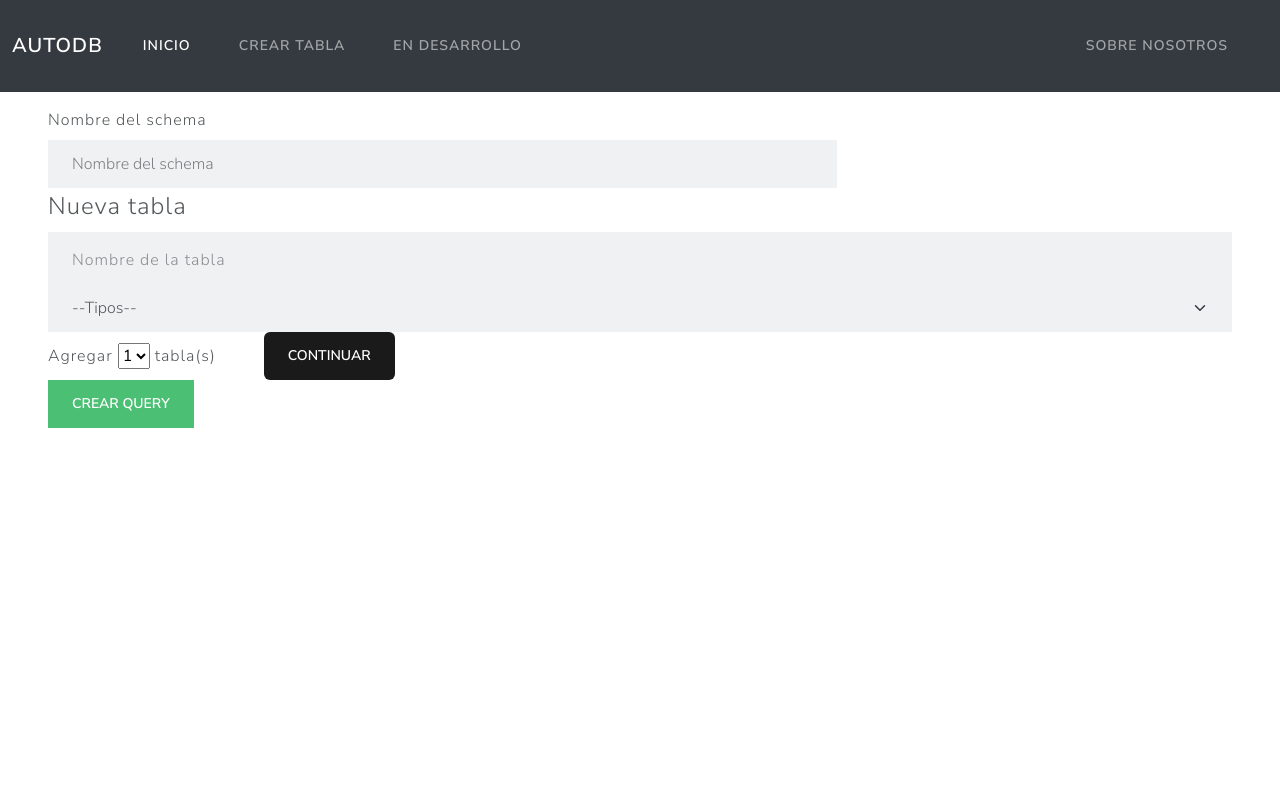
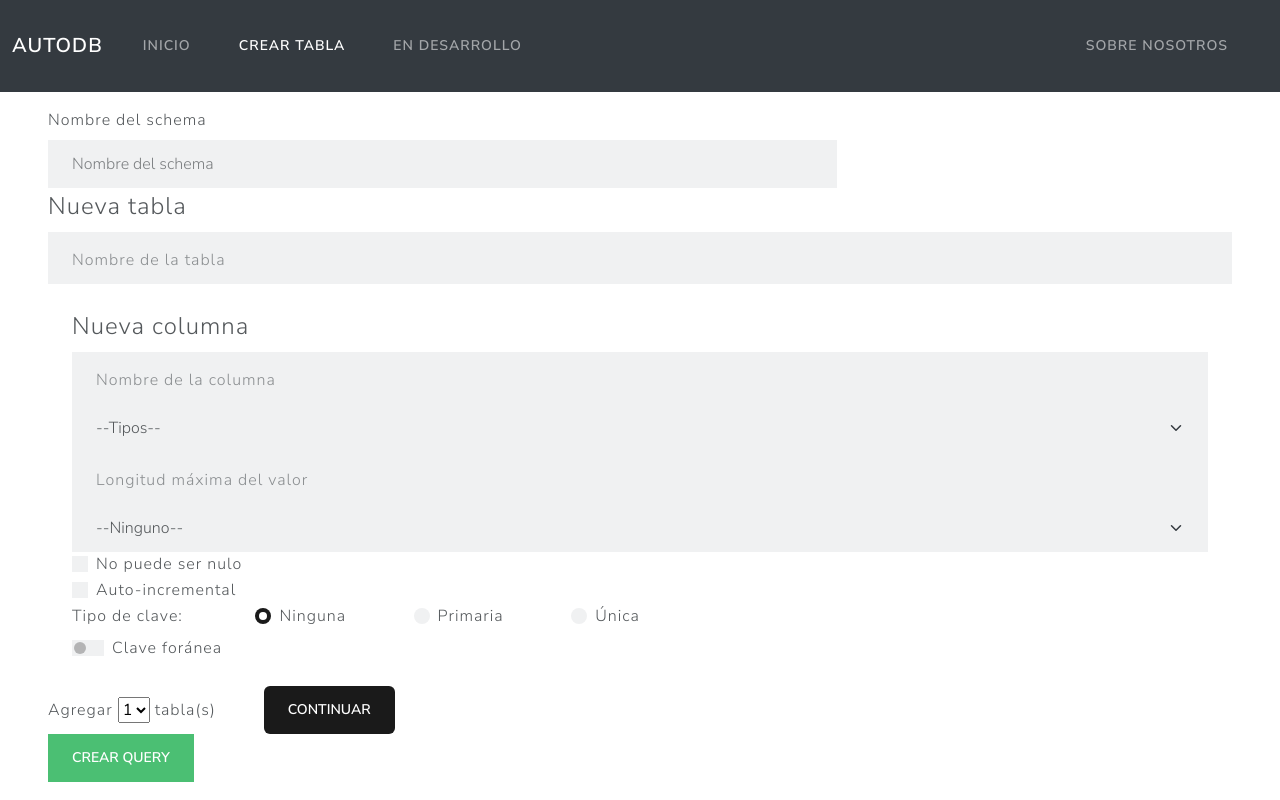
Before and after one commit to srequenafiliu/AutoDB-front, an Angular app: page /create-query in a window 1280 px wide. Built offline with nearby package versions, Linux system fonts and the light colour scheme.

Commit message:
Campos de las columnas de tablas

```diff
--- a/src/app/create-query/create-query.component.html
+++ b/src/app/create-query/create-query.component.html
@@ -3,21 +3,74 @@
     <div class="col-8">
       <label for="schema-name" class="form-label">Nombre del schema</label>
       <input type="text" class="form-control" id="schema-name" placeholder="Nombre del schema"
-      [(ngModel)]="query.name_db" [ngModelOptions]="{standalone: true}">
+        [(ngModel)]="query.name_db" [ngModelOptions]="{standalone: true}">
     </div>
     <fieldset>
-        <legend>Nueva tabla</legend>
+      <legend>Nueva tabla</legend>
+      <div class="form-floating">
+        <input type="text" class="form-control" id="name_table" placeholder="Nombre de la tabla" autocomplete="off">
+        <label for="name_table">Nombre de la tabla</label>
+      </div>
+      <div class="p-4">
+        <legend>Nueva columna</legend>
         <div class="form-floating">
-          <input type="text" class="form-control" id="name" placeholder="Nombre de la tabla" autocomplete="off">
-          <label for="name">Nombre de la tabla</label>
+          <input type="text" class="form-control" id="name_field" placeholder="Nombre de la columna" autocomplete="off">
+          <label for="name_field">Nombre de la columna</label>
         </div>
         <select class="form-select" name="number-table">
           <option value="0" hidden>--Tipos--</option>
-          <option value="2">2</option>
-          <option value="1">1</option>
-          <option value="2">2</option>
-          <option value="3">3</option>
+          <option value="INTEGER/INT">INTEGER/INT</option>
+          <option value="VARCHAR/CHAR">VARCHAR/CHAR</option>
+          <option value="DECIMAL/NUMERIC">DECIMAL/NUMERIC</option>
+          <option value="DATE/TIME/TIMESTAMP">DATE/TIME/TIMESTAMP</option>
+          <option value="BOOLEAN">BOOLEAN</option>
+          <option value="BLOB/CLOB">BLOB/CLOB</option>
+          <option value="FLOAT/REAL/DOUBLE">FLOAT/REAL/DOUBLE</option>
+          <option value="ARRAY">ARRAY</option>
         </select>
+        <div class="form-floating">
+          <input type="number" class="form-control" id="size" placeholder="Longitud máxima del valor"
+            autocomplete="off">
+          <label for="size">Longitud máxima del valor</label>
+        </div>
+        <select class="form-select" name="default">
+          <option value="0" hidden>--Ninguno--</option>
+          <option value="Personalizado">Personalizado</option>
+          <option value="NULL">NULL</option>
+          <option value="CURRENT_TIMESTAMP">CURRENT_TIMESTAMP</option>
+        </select>
+        <div>
+          <div class="form-check">
+            <input class="form-check-input" type="checkbox" id="not-null">
+            <label class="form-check-label" for="not-null">No puede ser nulo</label>
+          </div>
+          <div class="form-check">
+            <input class="form-check-input" type="checkbox" id="ai">
+            <label class="form-check-label" for="ai">Auto-incremental</label>
+          </div>
+        </div>
+        <div class="d-flex justify-content-between w-50">
+          <span class="form-label">Tipo de clave:&nbsp;</span>
+          <div class="form-check">
+            <input class="form-check-input" type="radio" name="keys" id="null" checked>
+            <label class="form-check-label" for="null">Ninguna</label>
+          </div>
+          <div class="form-check">
+            <input class="form-check-input" type="radio" name="keys" id="primary">
+            <label class="form-check-label" for="primary">Primaria</label>
+          </div>
+          <div class="form-check">
+            <input class="form-check-input" type="radio" name="keys" id="unique">
+            <label class="form-check-label" for="unique">Única</label>
+          </div>
+        </div>
+        <div class="d-flex justify-content-between w-50">
+          <div class="form-check form-switch">
+            <input class="form-check-input" type="checkbox" role="switch" id="foreign-key">
+            <label class="form-check-label" for="foreign-key">Clave foránea</label>
+          </div>
+        </div>
+      </div>
     </fieldset>
   </div>
   <div class="d-flex align-items-center">
@@ -28,7 +81,8 @@
       <option value="3">3</option>
     </select>
     <div>&nbsp;tabla(s)</div>
-    <button type="button" class="btn btn-primary rounded ms-5" (click)="addTable(+numberTables.value)">Continuar</button>
+    <button type="button" class="btn btn-primary rounded ms-5"
+      (click)="addTable(+numberTables.value)">Continuar</button>
   </div>
 </form>
 <button class="btn btn-success" (click)="createQuery()">Crear query</button>
--- /dev/null
+++ b/src/app/interfaces/i-foreign-key.ts
@@ -0,0 +1,4 @@
+export interface IForeignKey {
+  tablename:string,
+  pk:string
+}
--- a/src/app/navbar/navbar.component.html
+++ b/src/app/navbar/navbar.component.html
@@ -7,18 +7,18 @@
     <div class="collapse navbar-collapse" id="navbar">
       <ul class="navbar-nav me-auto">
         <li class="nav-item">
-          <a class="nav-link active" [routerLink]="['/inicio']">Inicio</a>
+          <a class="nav-link" [routerLink]="['/inicio']" [routerLinkActive]="['active']">Inicio</a>
         </li>
         <li class="nav-item">
-          <a class="nav-link" [routerLink]="['/create-query']">Crear Tabla</a>
+          <a class="nav-link" [routerLink]="['/create-query']" [routerLinkActive]="['active']">Crear Tabla</a>
         </li>
         <li class="nav-item">
-          <a class="nav-link" [routerLink]="['/in-progress']">En Desarrollo</a>
+          <a class="nav-link" [routerLink]="['/in-progress']" [routerLinkActive]="['active']">En Desarrollo</a>
         </li>
       </ul>
       <ul class="navbar-nav">
         <li class="nav-item">
-          <a class="nav-link" [routerLink]="['/about-us']">Sobre Nosotros</a>
+          <a class="nav-link" [routerLink]="['/about-us']" [routerLinkActive]="['active']">Sobre Nosotros</a>
         </li>
       </ul>
     </div>
```
Also changed, not shown: src/app/interfaces/i-data.ts (+11 -0 lines).
